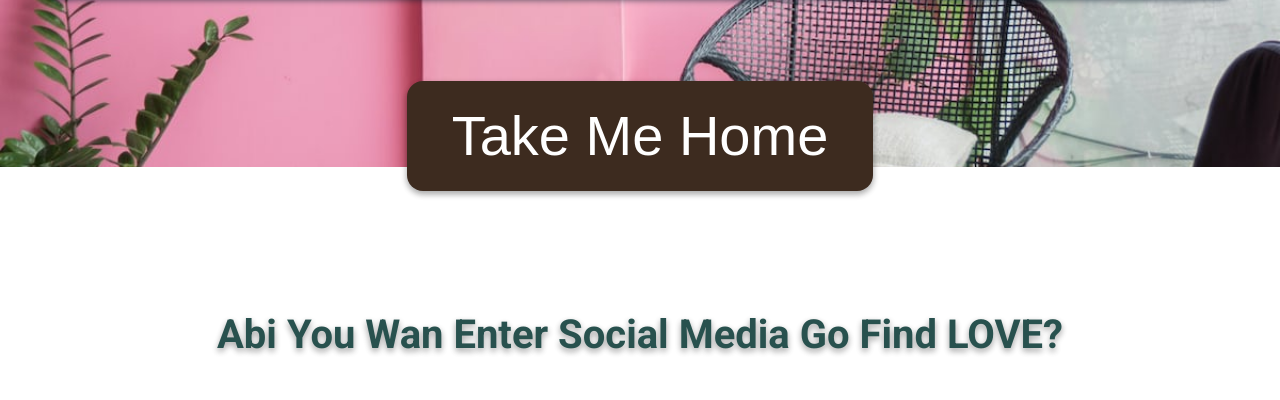
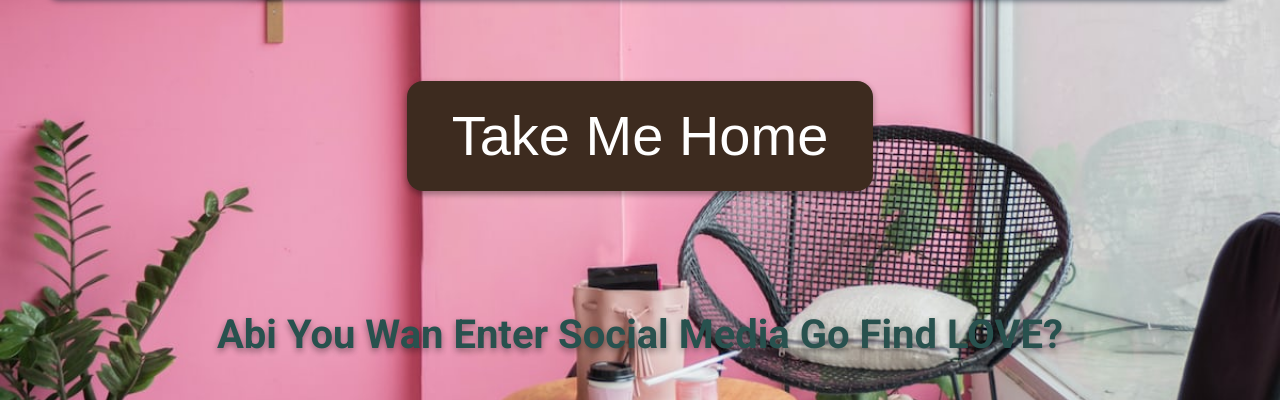
Before and after one commit to Drignet/abc-projects, a plain HTML site: page 404-pages/index.html in a window 1280 px wide. Shown: the part 633-1033 px from the top of the page. Drawn offline with Linux system fonts and the light colour scheme; a web font is replaced by a local one.

Commit message:
add styles

```diff
--- a/404-pages/style.css
+++ b/404-pages/style.css
@@ -21,7 +21,7 @@ body{
 
 .wrapper{
   background: url("./assets/bg404.jpeg");
-  height: 100%;
+  min-height: 100%;
   background-position: center;
   background-repeat: no-repeat;
   background-size: cover;
```
